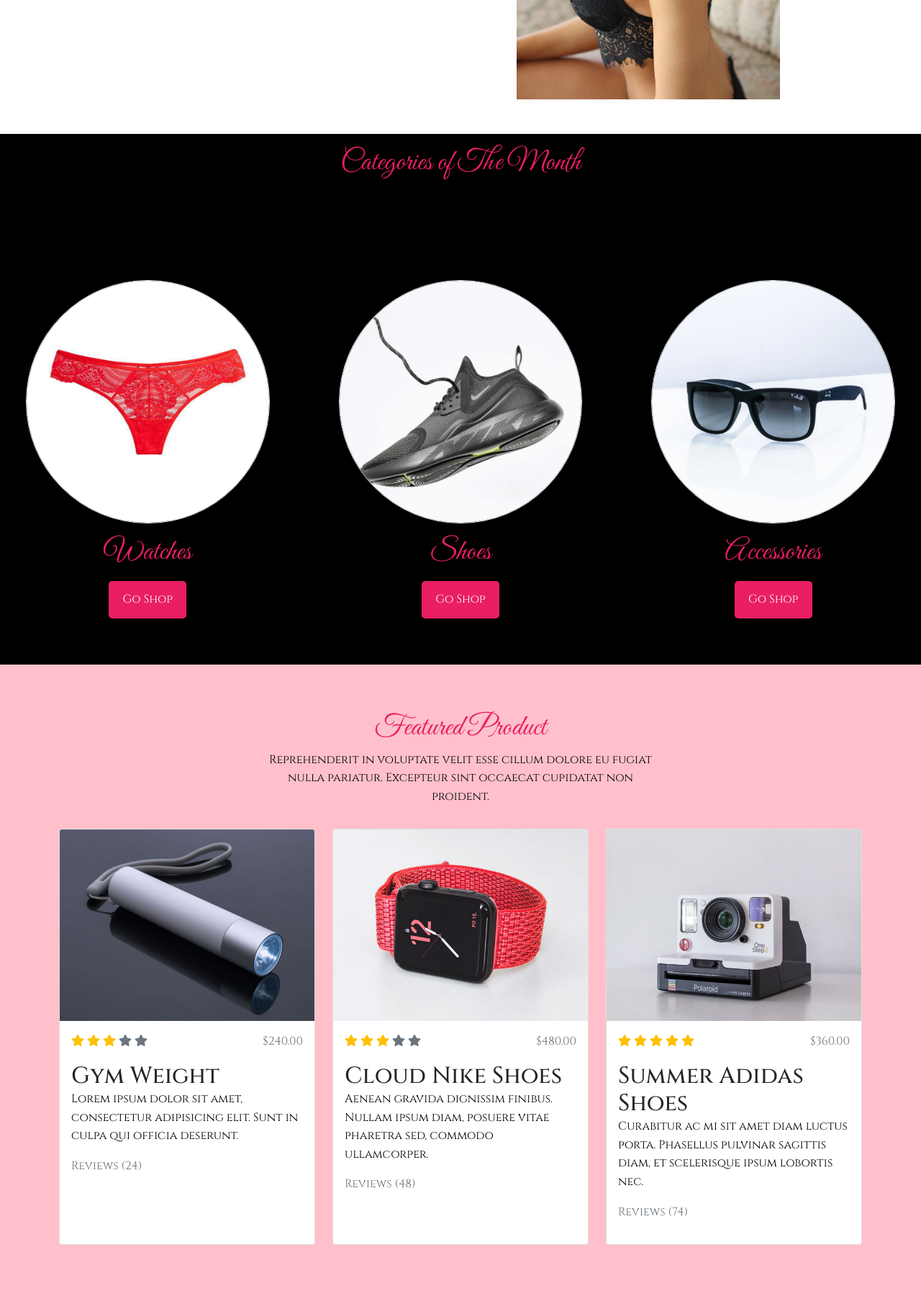
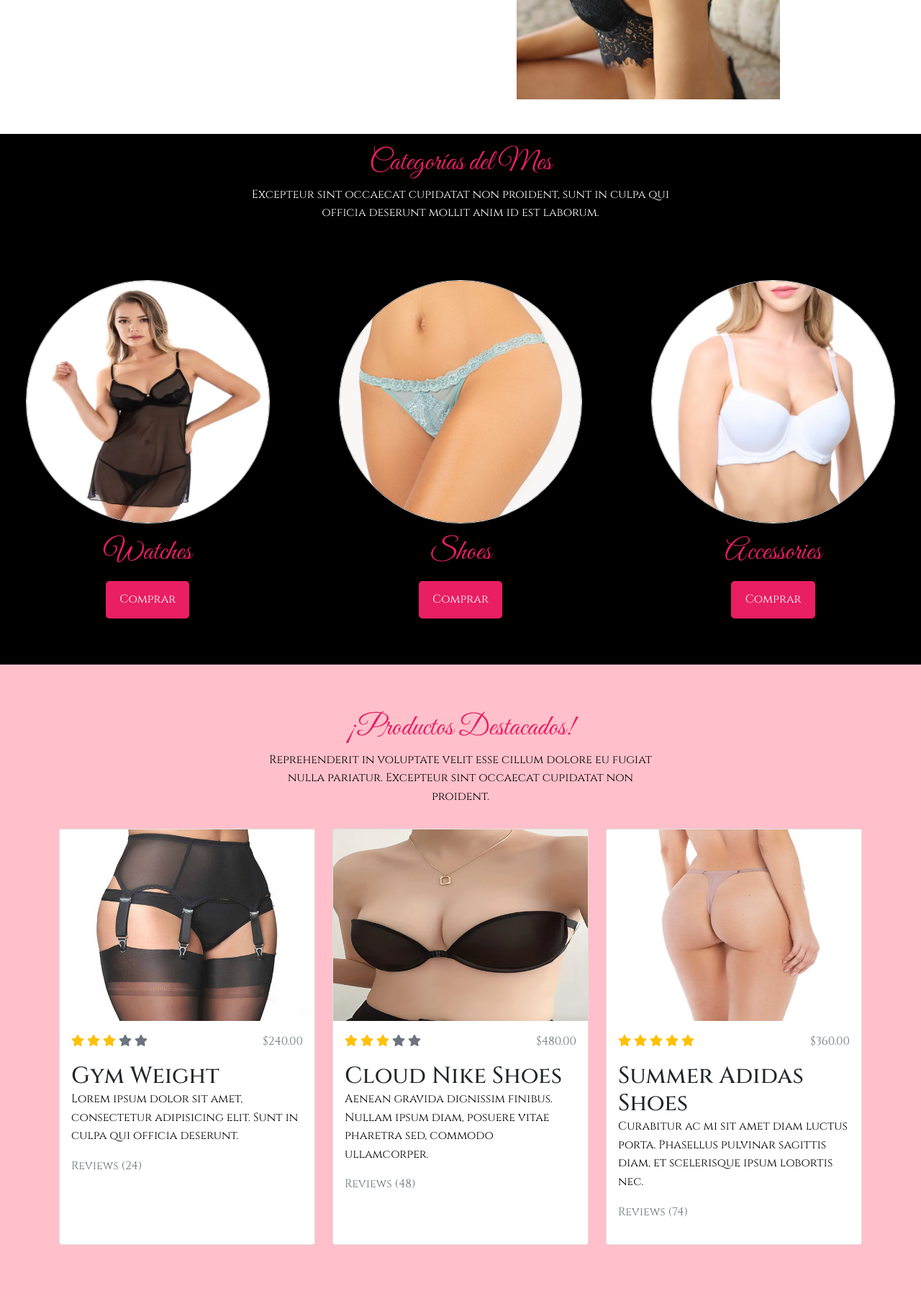
Before and after one commit to MichaelG003/Django---Login-de-Facebook-y-Google, a Django app: page / in a window 1280 px wide. Shown: the part 606-2406 px from the top of the page at 72% size. Run offline with Django 5.2, Linux system fonts and the light colour scheme; some libraries are stand-ins or nearby versions.

Commit message:
Diseño de la página v2.0

```diff
--- a/Sensuelle/paginaPrincipal/templates/paginaPrincipal/index.html
+++ b/Sensuelle/paginaPrincipal/templates/paginaPrincipal/index.html
@@ -158,9 +158,9 @@
 <!-- Start Categories of The Month -->
 <section style="background-color: rgb(0, 0, 0)">
   <div class="row text-center pt-3">
-    <div class="col-lg-6 m-auto">
-      <h1 style="text-align: center">Categories of The Month</h1>
-      <p>
+    <div class="col-lg-6 m-auto fs-2">
+      <h1 style="text-align: center">Categorías del Mes</h1>
+      <p style="color: white">
         Excepteur sint occaecat cupidatat non proident, sunt in culpa qui
         officia deserunt mollit anim id est laborum.
       </p>
@@ -170,32 +170,32 @@
     <div class="col-12 col-md-4 p-5 mt-3">
       <a href="#">
         <img
-          src="{% static 'assets/img/lenceria_cat1.png' %}"
+          src="{% static 'assets/img/lenceria_cat7.png' %}"
           class="rounded-circle img-fluid border"
         />
       </a>
       <h5 class="text-center mt-3 mb-3 fs-1">Watches</h5>
-      <p class="text-center"><button class="button">Go Shop</button></p>
+      <p class="text-center"><button class="button">Comprar</button></p>
     </div>
     <div class="col-12 col-md-4 p-5 mt-3">
       <a href="#">
         <img
-          src="{% static 'assets/img/category_img_02.jpg' %}"
+          src="{% static 'assets/img/lenceria_cat3.png' %}"
           class="rounded-circle img-fluid border"
         />
       </a>
       <h2 class="h5 text-center mt-3 mb-3 fs-1">Shoes</h2>
-      <p class="text-center"><button class="button">Go Shop</button></p>
+      <p class="text-center"><button class="button">Comprar</button></p>
     </div>
     <div class="col-12 col-md-4 p-5 mt-3">
       <a href="#">
         <img
-          src="{% static 'assets/img/category_img_03.jpg' %}"
+          src="{% static 'assets/img/lenceria_cat6.png' %}"
           class="rounded-circle img-fluid border"
         />
       </a>
       <h2 class="h5 text-center mt-3 mb-3 fs-1">Accessories</h2>
-      <p class="text-center"><button class="button">Go Shop</button></p>
+      <p class="text-center"><button class="button">Comprar</button></p>
     </div>
   </div>
 </section>
@@ -205,7 +205,7 @@
   <div class="container py-5">
     <div class="row text-center py-3">
       <div class="col-lg-6 m-auto">
-        <h1 class="h1">Featured Product</h1>
+        <h1 class="h1">¡Productos Destacados!</h1>
         <p>
           Reprehenderit in voluptate velit esse cillum dolore eu fugiat nulla
           pariatur. Excepteur sint occaecat cupidatat non proident.
@@ -217,7 +217,7 @@
         <div class="card h-100">
           <a href="#">
             <img
-              src="{% static 'assets/img/feature_prod_01.jpg' %}"
+              src="{% static 'assets/img/lenceria_prodfeature1.png' %}"
               class="card-img-top"
               alt="..."
             />
@@ -246,7 +246,7 @@
         <div class="card h-100">
           <a href="#">
             <img
-              src="{% static 'assets/img/feature_prod_02.jpg' %}"
+              src="{% static 'assets/img/lenceria_prodfeature2.png' %}"
               class="card-img-top"
               alt="..."
             />
@@ -277,7 +277,7 @@
         <div class="card h-100">
           <a href="#">
             <img
-              src="{% static 'assets/img/feature_prod_03.jpg' %}"
+              src="{% static 'assets/img/lenceria_prodfeature3.png' %}"
               class="card-img-top"
               alt="..."
             />
--- a/Sensuelle/templates/base.html
+++ b/Sensuelle/templates/base.html
@@ -52,23 +52,23 @@
           <div>
             <a
               class="text-light"
-              href="https://fb.com/templatemo"
+              href="https://www.facebook.com/SiDeRaLLL/?locale=es_LA"
               target="_blank"
               rel="sponsored"
               ><i class="fab fa-facebook-f fa-sm fa-fw me-2"></i
             ></a>
             <a
               class="text-light"
-              href="https://www.instagram.com/"
+              href="https://www.instagram.com/iamkingteka/?hl=es-la"
               target="_blank"
               ><i class="fab fa-instagram fa-sm fa-fw me-2"></i
             ></a>
-            <a class="text-light" href="https://twitter.com/" target="_blank"
+            <a class="text-light" href="https://x.com/smashdota" target="_blank"
               ><i class="fab fa-twitter fa-sm fa-fw me-2"></i
             ></a>
             <a
               class="text-light"
-              href="https://www.linkedin.com/"
+              href="https://www.linkedin.com/company/valve-corporation/?originalSubdomain=es"
               target="_blank"
               ><i class="fab fa-linkedin fa-sm fa-fw"></i
             ></a>
```
Also changed, not shown: Sensuelle/static/assets/img/lenceria_cat2.png (added), Sensuelle/static/assets/img/lenceria_cat3.png (added), Sensuelle/static/assets/img/lenceria_cat4.jpg (added), Sensuelle/static/assets/img/lenceria_cat5.png (added), Sensuelle/static/assets/img/lenceria_cat6.png (added), Sensuelle/static/assets/img/lenceria_cat7.png (added), Sensuelle/static/assets/img/lenceria_prodfeature1.png (added), Sensuelle/static/assets/img/lenceria_prodfeature2.png (added), Sensuelle/static/assets/img/lenceria_prodfeature3.png (added).
